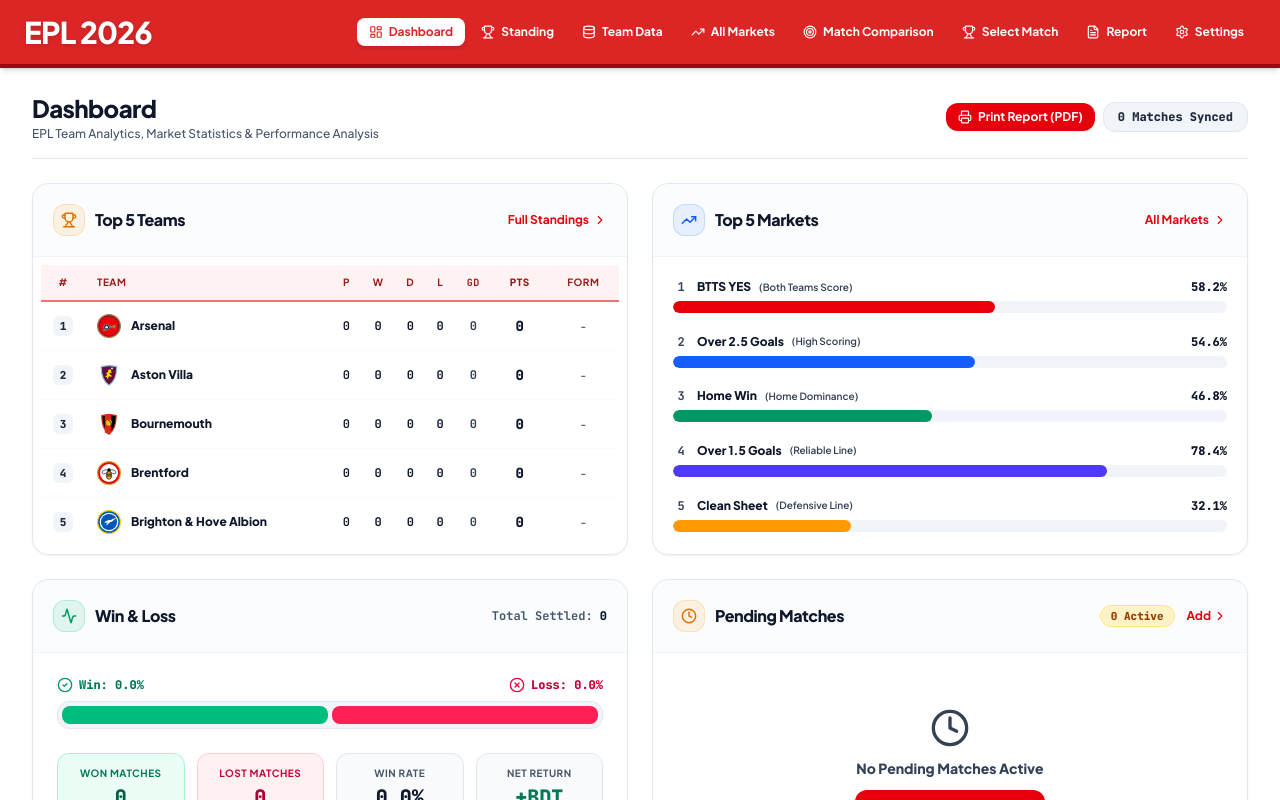
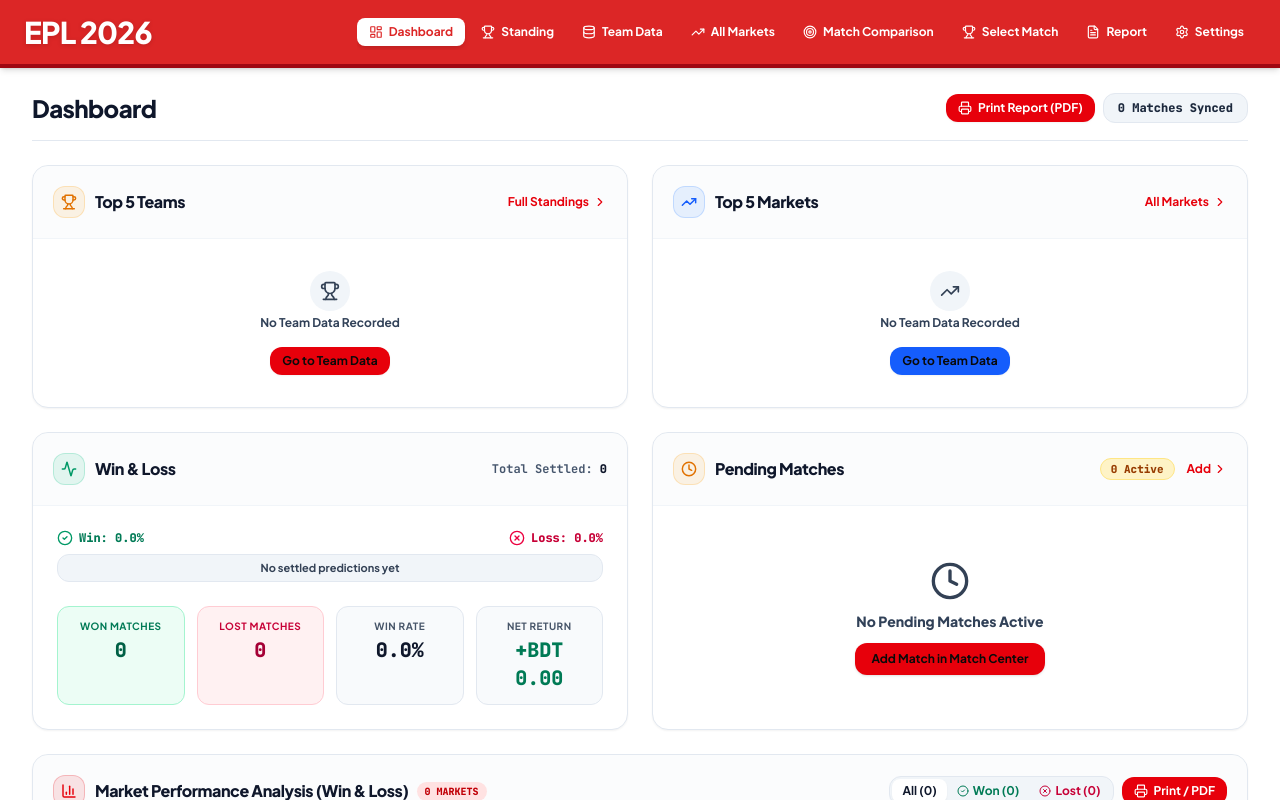
Before and after one commit to khtbd79/EPL-APP, a React (Vite) app: page / in a window 1280 px wide. Shown: the top 800 px of the page. Built offline with nearby package versions, Linux system fonts and the light colour scheme.

Commit message:
refactor: remove benchmark data and UI clutter
- Disable default benchmark data in dashboard and market stats when no user data exists.
- Clean up navigation labels and sidebar badges to improve UI consistency.
- Add empty state handling for all markets view.

```diff
--- a/src/components/AllMarketsView.tsx
+++ b/src/components/AllMarketsView.tsx
@@ -132,7 +132,25 @@
         </div>
       </div>
 
-      {/* Grid of All Markets Cards */}
+      {/* Grid of All Markets Cards or Empty State */}
+      {totalMatchesCount === 0 ? (
+        <div className="bg-white rounded-3xl p-12 border border-slate-200 text-center space-y-3 shadow-xs">
+          <div className="w-12 h-12 rounded-2xl bg-emerald-50 border border-emerald-100 flex items-center justify-center mx-auto text-emerald-600">
+            <Layers className="w-6 h-6" />
+          </div>
+          <h2 className="text-base font-bold text-slate-900">No Team Data Recorded</h2>
+          {onNavigateTab && (
+            <button
+              onClick={() => onNavigateTab('team_data')}
+              className="mt-2 inline-flex items-center space-x-1.5 px-4 py-2 bg-red-600 hover:bg-red-700 text-white text-xs font-bold rounded-xl transition-all cursor-pointer shadow-xs"
+            >
+              <span>Go to Team Data</span>
+              <ArrowRight className="w-3.5 h-3.5" />
+            </button>
+          )}
+        </div>
+      ) : (
+        <>
           <div className="grid grid-cols-1 sm:grid-cols-2 lg:grid-cols-3 xl:grid-cols-4 gap-4">
             {categorizedSummaries.map((market) => {
               const isSelected = activeMarketKey === market.key;
@@ -230,7 +248,7 @@
               {/* Weekly Bar Chart / Cards */}
               {activeMarket.weeklyPoints.length === 0 ? (
                 <div className="py-8 text-center text-xs font-bold text-slate-400">
-              No weekly match records available. Record matches in Select Match to view week-by-week trend graphs.
+                  No weekly match records available.
                 </div>
               ) : (
                 <div className="grid grid-cols-2 sm:grid-cols-4 md:grid-cols-6 lg:grid-cols-8 gap-3 pt-2">
@@ -259,6 +277,8 @@
               )}
             </div>
           )}
+        </>
+      )}
     </div>
   );
 };
--- a/src/components/BottomNav.tsx
+++ b/src/components/BottomNav.tsx
@@ -48,8 +48,8 @@
   };
 
   const moreMenuItems = [
-    { id: 'standings' as ActiveTab, label: 'Standing (20 Clubs)', icon: <Trophy className="w-5 h-5" />, color: 'amber' },
-    { id: 'team_data' as ActiveTab, label: 'Team Data (38 Weeks)', icon: <Database className="w-5 h-5" />, color: 'red' },
+    { id: 'standings' as ActiveTab, label: 'Standing', icon: <Trophy className="w-5 h-5" />, color: 'amber' },
+    { id: 'team_data' as ActiveTab, label: 'Team Data', icon: <Database className="w-5 h-5" />, color: 'red' },
     { id: 'all_markets' as ActiveTab, label: 'All Markets', icon: <TrendingUp className="w-5 h-5" />, color: 'emerald' },
     { id: 'demo_match' as ActiveTab, label: 'Match Comparison', icon: <Target className="w-5 h-5" />, color: 'emerald' },
     { id: 'select_match' as ActiveTab, label: 'Select Match', icon: <Trophy className="w-5 h-5" />, color: 'red' },
--- a/src/components/DashboardView.tsx
+++ b/src/components/DashboardView.tsx
@@ -46,24 +46,19 @@
   const fin = calculateFinancials(state);
   const currency = state.settings.currency || 'BDT';
 
-  // 1. TOP 5 TEAMS (Calculated from team match data inputted)
+  // 1. TOP 5 TEAMS (Calculated strictly from user-recorded team match data)
   const standings = calculateEPLStandings(state.eplMatches || []);
-  const top5Teams = standings.slice(0, 5);
+  const teamsWithMatches = standings.filter((t) => t.played > 0);
+  const top5Teams = teamsWithMatches.slice(0, 5);
 
-  // 2. TOP 5 MARKETS (Calculated from inputted match data and records)
+  // 2. TOP 5 MARKETS (Calculated strictly from user-recorded match data)
   const eplMatches = state.eplMatches || [];
   const totalEplMatches = eplMatches.length;
 
   const marketStats = React.useMemo(() => {
+    // If no match/team data is added, NEVER return demo or simulated data
     if (totalEplMatches === 0) {
-      // Benchmark averages based on standard EPL statistical distribution
-      return [
-        { name: 'BTTS YES', winRate: 58.2, count: 0, sample: 'Both Teams Score' },
-        { name: 'Over 2.5 Goals', winRate: 54.6, count: 0, sample: 'High Scoring' },
-        { name: 'Home Win', winRate: 46.8, count: 0, sample: 'Home Dominance' },
-        { name: 'Over 1.5 Goals', winRate: 78.4, count: 0, sample: 'Reliable Line' },
-        { name: 'Clean Sheet', winRate: 32.1, count: 0, sample: 'Defensive Line' },
-      ];
+      return [];
     }
 
     const bttsCount = eplMatches.filter((m) => m.btts).length;
@@ -154,9 +149,6 @@
       <div className="flex items-center justify-between border-b border-slate-200 pb-4">
         <div>
           <h1 className="text-2xl font-black text-slate-900 tracking-tight">Dashboard</h1>
-          <p className="text-xs text-slate-500 font-medium mt-0.5">
-            EPL Team Analytics, Market Statistics & Performance Analysis
-          </p>
         </div>
         <div className="flex items-center space-x-2">
           <button
@@ -196,6 +188,20 @@
             </button>
           </div>
 
+          {top5Teams.length === 0 ? (
+            <div className="p-8 text-center flex-1 flex flex-col items-center justify-center space-y-2">
+              <div className="w-10 h-10 rounded-full bg-slate-100 flex items-center justify-center text-slate-400 mb-1">
+                <Trophy className="w-5 h-5 stroke-[2]" />
+              </div>
+              <div className="text-xs font-bold text-slate-700">No Team Data Recorded</div>
+              <button
+                onClick={() => setActiveTab('team_data')}
+                className="mt-2 px-3 py-1.5 bg-red-600 hover:bg-red-700 text-white rounded-xl text-xs font-bold transition-all shadow-xs cursor-pointer"
+              >
+                Go to Team Data
+              </button>
+            </div>
+          ) : (
             <div className="p-2 flex-1 flex flex-col justify-center">
               <table className="w-full text-left border-collapse">
                 <thead>
@@ -265,6 +271,7 @@
                 </tbody>
               </table>
             </div>
+          )}
         </div>
 
         {/* ========================================================
@@ -287,6 +294,20 @@
             </button>
           </div>
 
+          {marketStats.length === 0 ? (
+            <div className="p-8 text-center flex-1 flex flex-col items-center justify-center space-y-2">
+              <div className="w-10 h-10 rounded-full bg-slate-100 flex items-center justify-center text-slate-400 mb-1">
+                <TrendingUp className="w-5 h-5 stroke-[2]" />
+              </div>
+              <div className="text-xs font-bold text-slate-700">No Team Data Recorded</div>
+              <button
+                onClick={() => setActiveTab('team_data')}
+                className="mt-2 px-3 py-1.5 bg-blue-600 hover:bg-blue-700 text-white rounded-xl text-xs font-bold transition-all shadow-xs cursor-pointer"
+              >
+                Go to Team Data
+              </button>
+            </div>
+          ) : (
             <div className="p-5 flex-1 flex flex-col justify-around space-y-4">
               {marketStats.map((market, idx) => (
                 <div key={market.name} className="space-y-1.5">
@@ -325,6 +346,7 @@
                 </div>
               ))}
             </div>
+          )}
         </div>
       </div>
 
@@ -360,20 +382,26 @@
                 </span>
               </div>
 
+              {settledCount === 0 ? (
+                <div className="w-full h-7 bg-slate-100 rounded-xl flex items-center justify-center border border-slate-200 text-[11px] font-bold text-slate-400">
+                  No settled predictions yet
+                </div>
+              ) : (
                 <div className="w-full h-7 bg-slate-100 rounded-xl overflow-hidden flex p-1 gap-1 border border-slate-200">
                   <div
                     className="h-full bg-emerald-500 rounded-lg transition-all duration-500 flex items-center justify-center text-[10px] font-black text-white font-mono"
-                  style={{ width: `${settledCount === 0 ? 50 : Math.max(5, winPercent)}%` }}
+                    style={{ width: `${Math.max(5, winPercent)}%` }}
                   >
-                  {settledCount > 0 && winPercent >= 15 ? `${winPercent.toFixed(0)}%` : ''}
+                    {winPercent >= 15 ? `${winPercent.toFixed(0)}%` : ''}
                   </div>
                   <div
                     className="h-full bg-rose-500 rounded-lg transition-all duration-500 flex items-center justify-center text-[10px] font-black text-white font-mono"
-                  style={{ width: `${settledCount === 0 ? 50 : Math.max(5, lossPercent)}%` }}
+                    style={{ width: `${Math.max(5, lossPercent)}%` }}
                   >
-                  {settledCount > 0 && lossPercent >= 15 ? `${lossPercent.toFixed(0)}%` : ''}
+                    {lossPercent >= 15 ? `${lossPercent.toFixed(0)}%` : ''}
                   </div>
                 </div>
+              )}
             </div>
 
             {/* Metric Breakdown Cards */}
@@ -508,9 +536,6 @@
                   {marketBetSummaries.length} Markets
                 </span>
               </div>
-              <p className="text-xs text-slate-500 font-medium">
-                Detailed breakdown of winning and losing market selections
-              </p>
             </div>
           </div>
 
@@ -585,9 +610,6 @@
           <div className="p-8 text-center">
             <BarChart3 className="w-10 h-10 text-slate-300 mx-auto mb-2" />
             <div className="text-sm font-black text-slate-700">No Records Found</div>
-            <p className="text-xs text-slate-400 mt-1">
-              {marketFilter !== 'all' ? 'No markets match this filter.' : 'Record selections in Match Center to display results.'}
-            </p>
           </div>
         ) : (
           <div className="overflow-x-auto">
--- a/src/components/Sidebar.tsx
+++ b/src/components/Sidebar.tsx
@@ -58,10 +58,10 @@
 
   const mainNavGroup: { id: ActiveTab; label: string; icon: React.ReactNode; badge?: string }[] = [
     { id: 'dashboard', label: 'Dashboard', icon: <LayoutDashboard className="w-4 h-4" /> },
-    { id: 'standings', label: 'Standing', icon: <Trophy className="w-4 h-4 text-amber-500" />, badge: '20 CLUBS' },
-    { id: 'team_data', label: 'Team Data', icon: <Database className="w-4 h-4 text-red-600" />, badge: '38 WEEKS' },
+    { id: 'standings', label: 'Standing', icon: <Trophy className="w-4 h-4 text-amber-500" /> },
+    { id: 'team_data', label: 'Team Data', icon: <Database className="w-4 h-4 text-red-600" /> },
     { id: 'all_markets', label: 'All Markets', icon: <TrendingUp className="w-4 h-4 text-emerald-500" /> },
-    { id: 'demo_match', label: 'Match Comparison', icon: <Target className="w-4 h-4" />, badge: 'SIGNAL' },
+    { id: 'demo_match', label: 'Match Comparison', icon: <Target className="w-4 h-4" /> },
     { id: 'select_match', label: 'Select Match', icon: <Trophy className="w-4 h-4 text-red-600" /> },
     { id: 'report', label: 'Report', icon: <FileText className="w-4 h-4" /> },
     { id: 'settings', label: 'Settings', icon: <SettingsIcon className="w-4 h-4" /> },
--- a/src/components/TeamDataView.tsx
+++ b/src/components/TeamDataView.tsx
@@ -1017,7 +1017,7 @@
           <Database className="w-12 h-12 text-slate-300 mx-auto" />
           <h3 className="text-base font-bold text-slate-700">No matches found</h3>
           <p className="text-xs text-slate-400 max-w-md mx-auto">
-            No fixtures match your current filter in Matchweek {selectedWeek}. Click "Add Match" to create a fixture or switch weeks.
+            No fixtures match your current filter in Matchweek {selectedWeek}.
           </p>
         </div>
       ) : (
--- a/src/components/TopTeamsAnalyzerView.tsx
+++ b/src/components/TopTeamsAnalyzerView.tsx
@@ -151,9 +151,6 @@
             <Trophy className="w-6 h-6" />
           </div>
           <h2 className="text-base font-bold text-slate-900">No Team Data Recorded</h2>
-          <p className="text-xs text-slate-500 max-w-sm mx-auto leading-relaxed">
-            Record EPL match scores, category rankings, or pre-match notes in Match Center to display team power rankings.
-          </p>
         </div>
       ) : (
         <>
```
Lines whose indentation alone changed are shown as unchanged.
